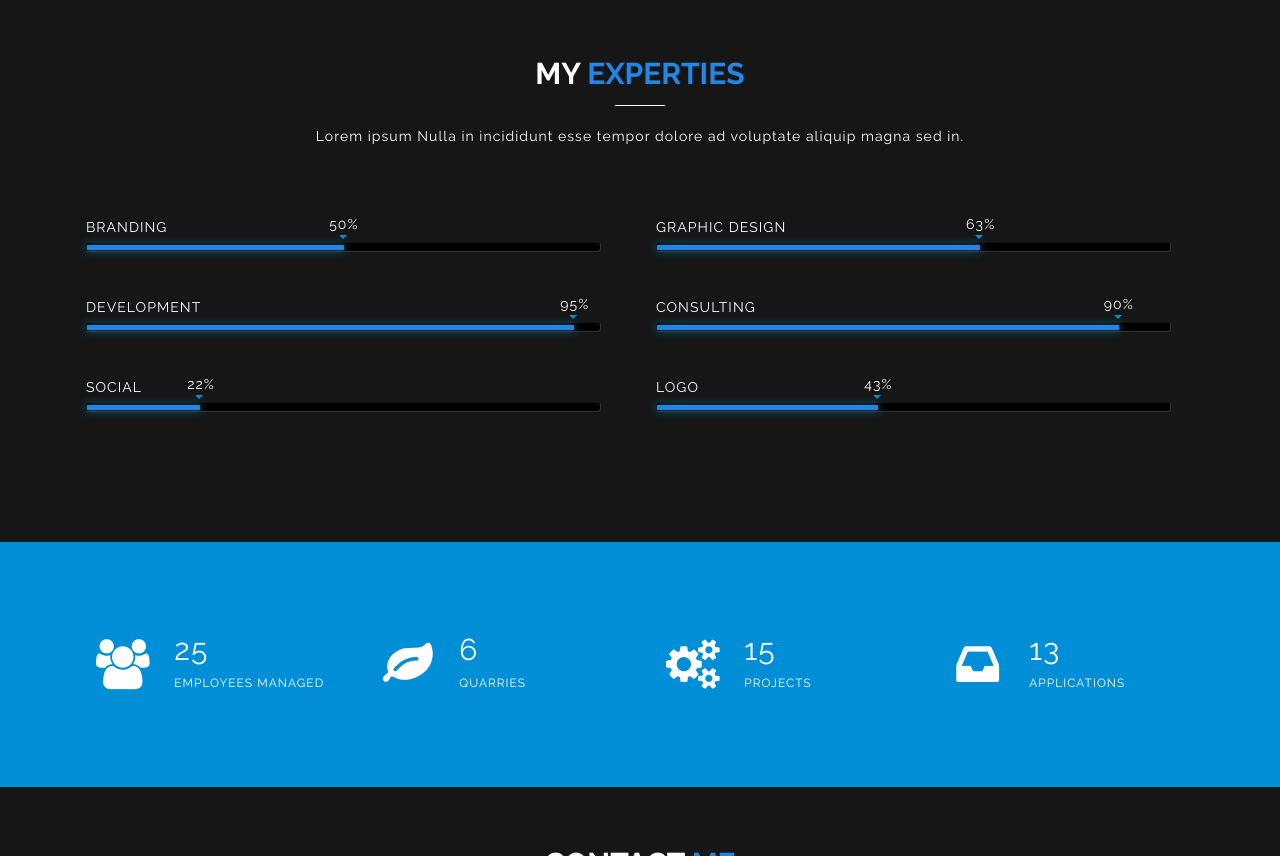
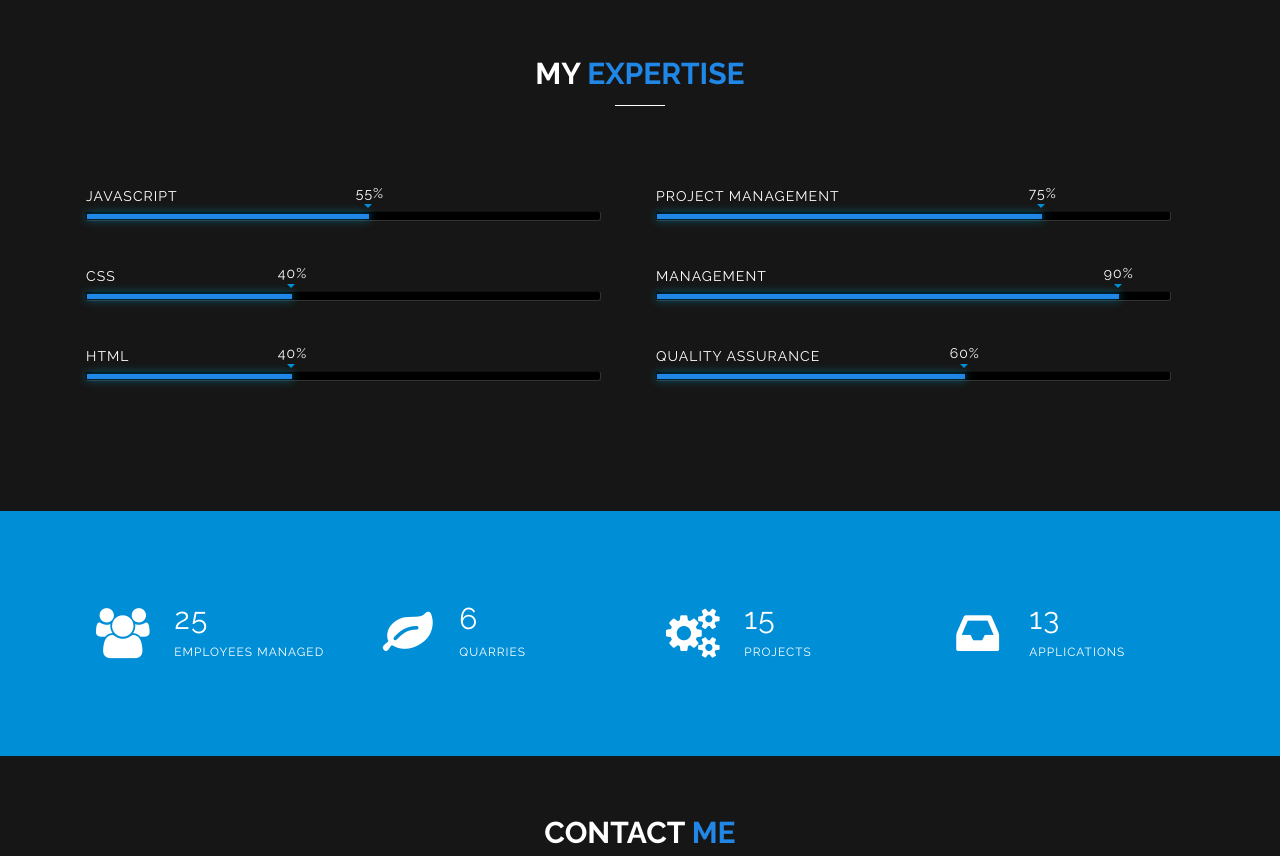
Before and after one commit to stewsabatino/stewsabatino.github.io, a plain HTML site: page index.html in a window 1280 px wide. Shown: the part 2313-3169 px from the top of the page. Drawn offline with Linux system fonts and the light colour scheme; some packages are replaced by stand-ins of ours; files whose address does not match are found by name.

Commit message:
updated progess bar

```diff
--- a/index.html
+++ b/index.html
@@ -15,6 +15,10 @@
     <link rel="stylesheet" href="css/bootstrap.min.css"/>
     <link rel="stylesheet" href="css/font-awesome.min.css"/>
     <link rel="stylesheet" href="css/animate.css"/>
+    <link rel="stylesheet" href="https://cdnjs.cloudflare.com/ajax/libs/font-awesome/4.7.0/css/font-awesome.min.css">
+    <link rel="stylesheet" href="https://cdnjs.cloudflare.com/ajax/libs/font-awesome/4.7.0/css/font-awesome.min.css">
+
+
 
 		<link rel="stylesheet" href="css/style.css" />
 
@@ -69,8 +73,8 @@
               <li><a href="#header">Home</a></li>
               <li><a href="#about">About</a></li>
               <li><a href="#portfolio">Portfolio</a></li>
-			  <li><a href="#team">Team</a></li>
-			  <li><a href="#info">Info</a></li>
+			        <li><a href="#team">Team</a></li>
+			        <li><a href="#info">Info</a></li>
               <li><a href="#contact">Contact</a></li>
             </ul>
           </div> <!-- /.navbar-collapse -->
@@ -299,8 +303,7 @@
 
     <section id="info" class="dark">
       <header class="title">
-        <h2>My <span>Experties</span></h2>
-        <p>Lorem ipsum Nulla in incididunt esse tempor dolore ad voluptate aliquip magna sed in.</p>
+        <h2>My <span>Expertise</span></h2>
       </header>
 
       <div class="container experties">
@@ -308,9 +311,9 @@
           <div class="col-md-6">
             <div class="skill">
               <ul class="skill-bar list-unstyled">
-                <li><span class="percentage" data-value="50%"></span><em>Branding</em></li>
-                <li><span class="percentage" data-value="95%"></span><em>Development</em></li>
-                <li><span class="percentage" data-value="22%"></span><em>Social</em></li>
+                <li><span class="percentage" data-value="55%"></span><em>Javascript</em></li>
+                <li><span class="percentage" data-value="40%"></span><em>CSS</em></li>
+                <li><span class="percentage" data-value="40%"></span><em>HTML</em></li>
               </ul>
             </div>
           </div>
@@ -318,9 +321,9 @@
           <div class="col-md-6">
             <div class="skill">
               <ul class="skill-bar list-unstyled">
-                <li><span class="percentage" data-value="63%"></span><em>Graphic Design</em></li>
-                <li><span class="percentage" data-value="90%"></span><em>Consulting</em></li>
-                <li><span class="percentage" data-value="43%"></span><em>Logo</em></li>
+                <li><span class="percentage" data-value="75%"></span><em>Project Management</em></li>
+                <li><span class="percentage" data-value="90%"></span><em>Management</em></li>
+                <li><span class="percentage" data-value="60%"></span><em>Quality Assurance</em></li>
               </ul>
             </div>
           </div>
```
